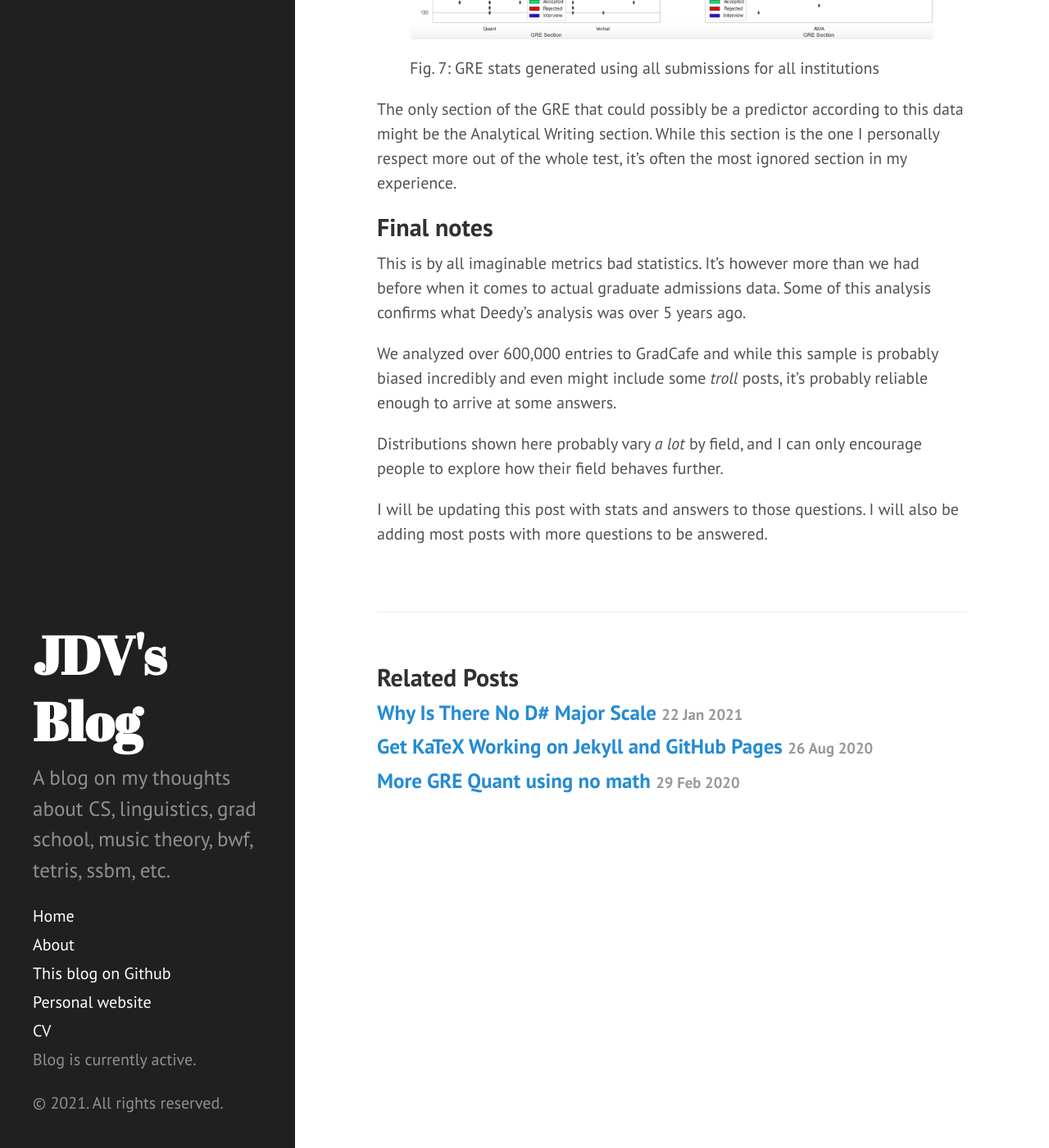
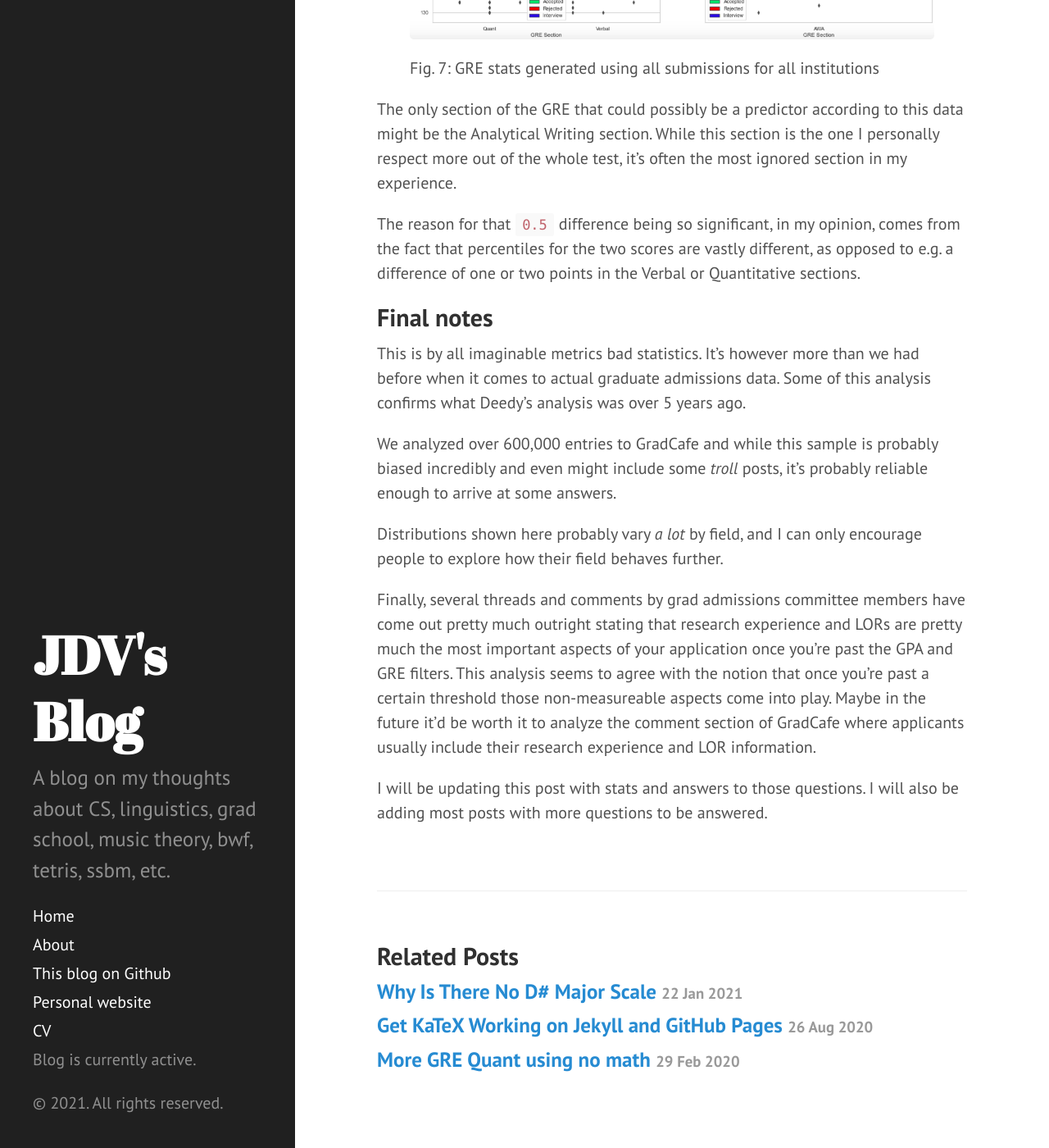
Before and after one commit to jjdelvalle/jblog, a Jekyll site: the page built from _posts/2021-01-18-gradcafe-data.md, in a window 1280 px wide and 1400 px high, scrolled down 7854 px. Shown: the whole window at 82% size. Built offline with Jekyll 4.4.1, drawn with Linux system fonts in a browser that asks for light colours; nearby versions of some CDN libraries.

Commit message:
Add final clarifying notes to gradcafe post

```diff
--- a/_posts/2021-01-18-gradcafe-data.md
+++ b/_posts/2021-01-18-gradcafe-data.md
@@ -131,6 +131,8 @@ Fig. 6 certainly makes me feel like it does. GPA might just be an indicator of h
 
 The only section of the GRE that could possibly be a predictor according to this data might be the Analytical Writing section. While this section is the one I personally respect more out of the whole test, it's often the most ignored section in my experience.
 
+The reason for that `0.5` difference being so significant, in my opinion, comes from the fact that percentiles for the two scores are vastly different, as opposed to e.g. a difference of one or two points in the Verbal or Quantitative sections.
+
 ## Final notes
 
 This is by all imaginable metrics bad statistics. It's however more than we had before when it comes to actual graduate admissions data. Some of this analysis confirms what Deedy's analysis was over 5 years ago.
@@ -139,4 +141,6 @@ We analyzed over 600,000 entries to GradCafe and while this sample is probably b
 
 Distributions shown here probably vary *a lot* by field, and I can only encourage people to explore how their field behaves further.
 
+Finally, several threads and comments by grad admissions committee members have come out pretty much outright stating that research experience and LORs are pretty much the most important aspects of your application once you're past the GPA and GRE filters. This analysis seems to agree with the notion that once you're past a certain threshold those non-measureable aspects come into play. Maybe in the future it'd be worth it to analyze the comment section of GradCafe where applicants usually include their research experience and LOR information.
+
 I will be updating this post with stats and answers to those questions. I will also be adding most posts with more questions to be answered.
```
